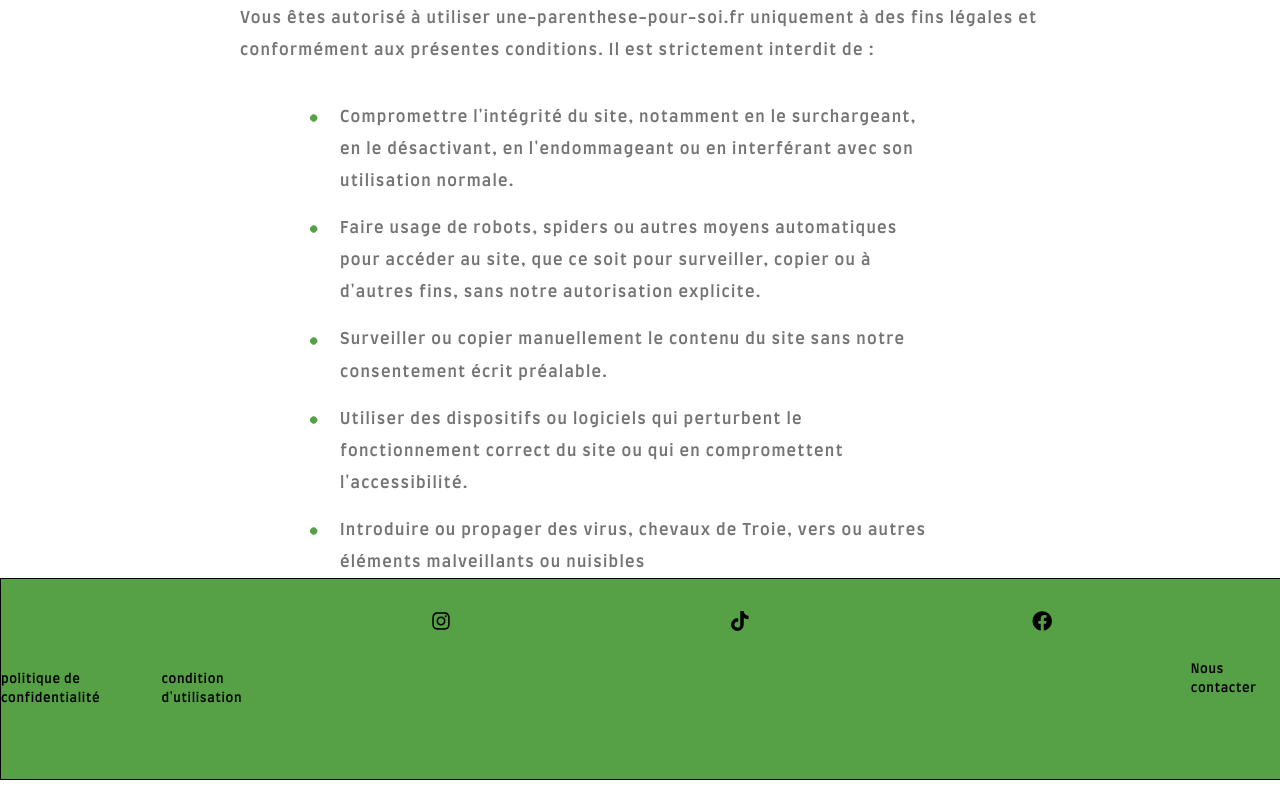
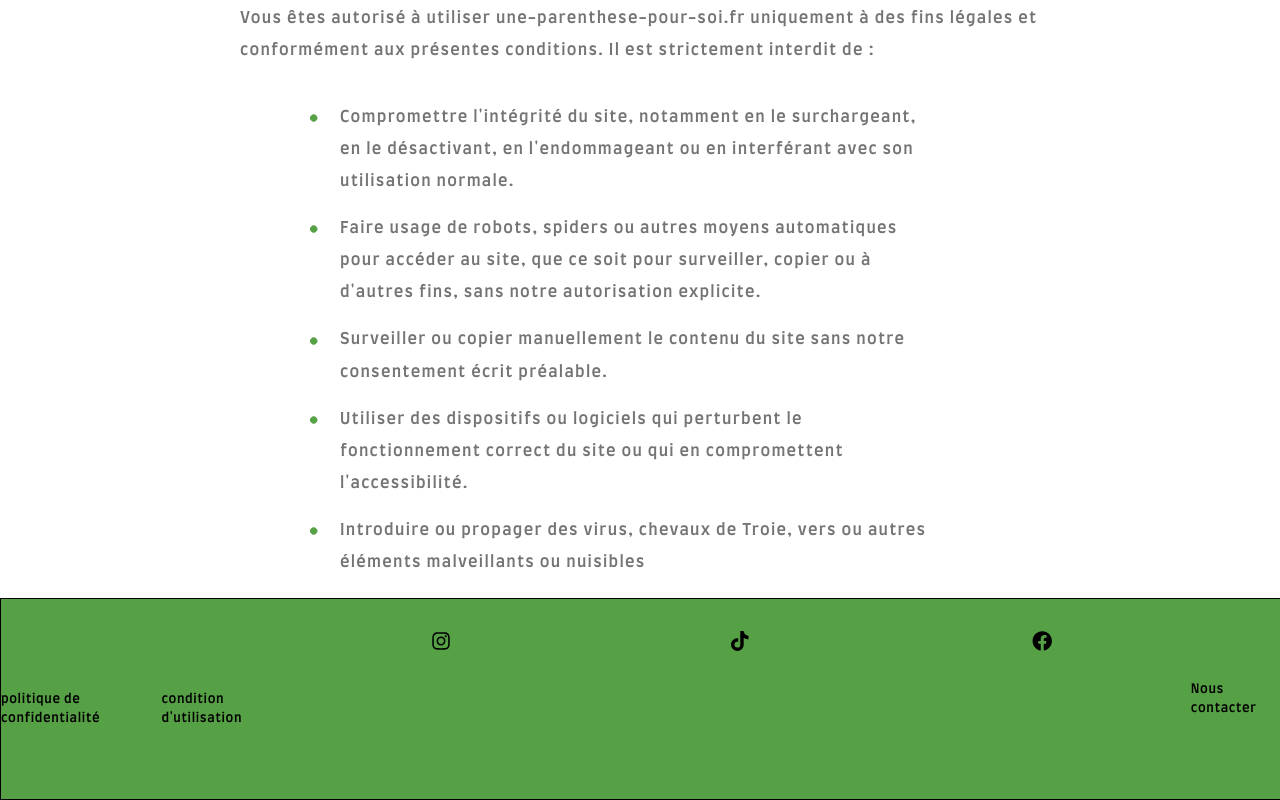
Before and after one commit to SeeYouh/parenthesePourSoi, a React (Create React App) app in the folder frontend/: page /terms in a window 1280 px wide. Shown: the part 2154-2954 px from the top of the page. Built offline with nearby package versions, Linux system fonts and the light colour scheme.

Commit message:
Update icon socialNetWork Footer

```diff
--- a/frontend/src/components/data/Footer.js
+++ b/frontend/src/components/data/Footer.js
@@ -44,7 +44,7 @@ const Footer = () => {
   };
 
   return (
-    <footer>
+    <footer className="footer">
       <div className="legal">
         <div
           onClick={(e) =>
--- a/frontend/src/sass/base/_margin.scss
+++ b/frontend/src/sass/base/_margin.scss
@@ -3,7 +3,6 @@
 .logo {
   margin-left: 20px;
 }
-//          MARGIN-TOP           //
 //          MARGIN-RIGHT           //
 
 .all-menu-navbar,
@@ -11,11 +10,10 @@
   margin-right: 20px;
 }
 
-footer {
+//          MARGIN-TOP           //
+
+.footer,
+.legal,
+.socialNetwork {
   margin-top: 20px;
-
-  .legal,
-  .socialNetwork {
-    margin-top: 20px;
-  }
 }
```
